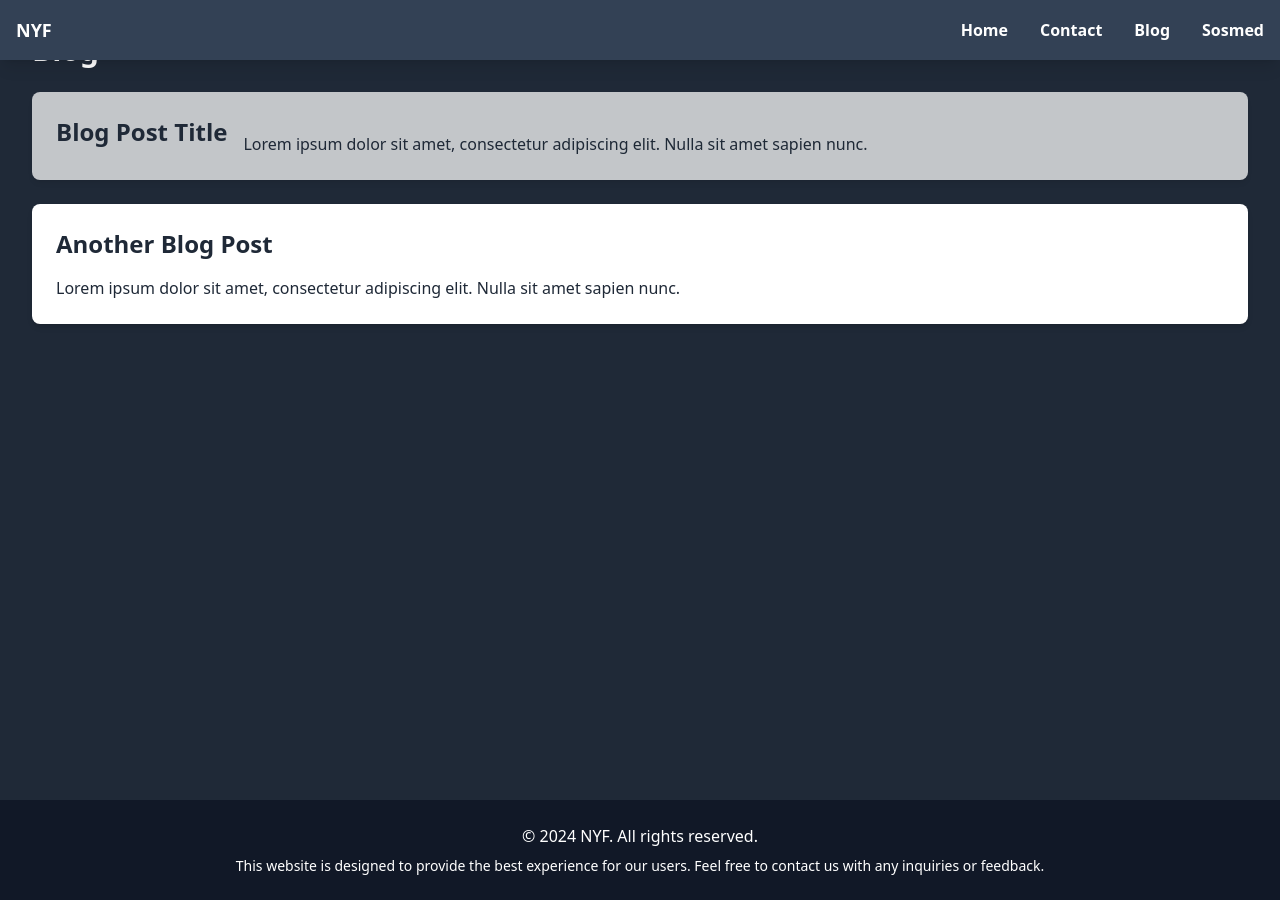
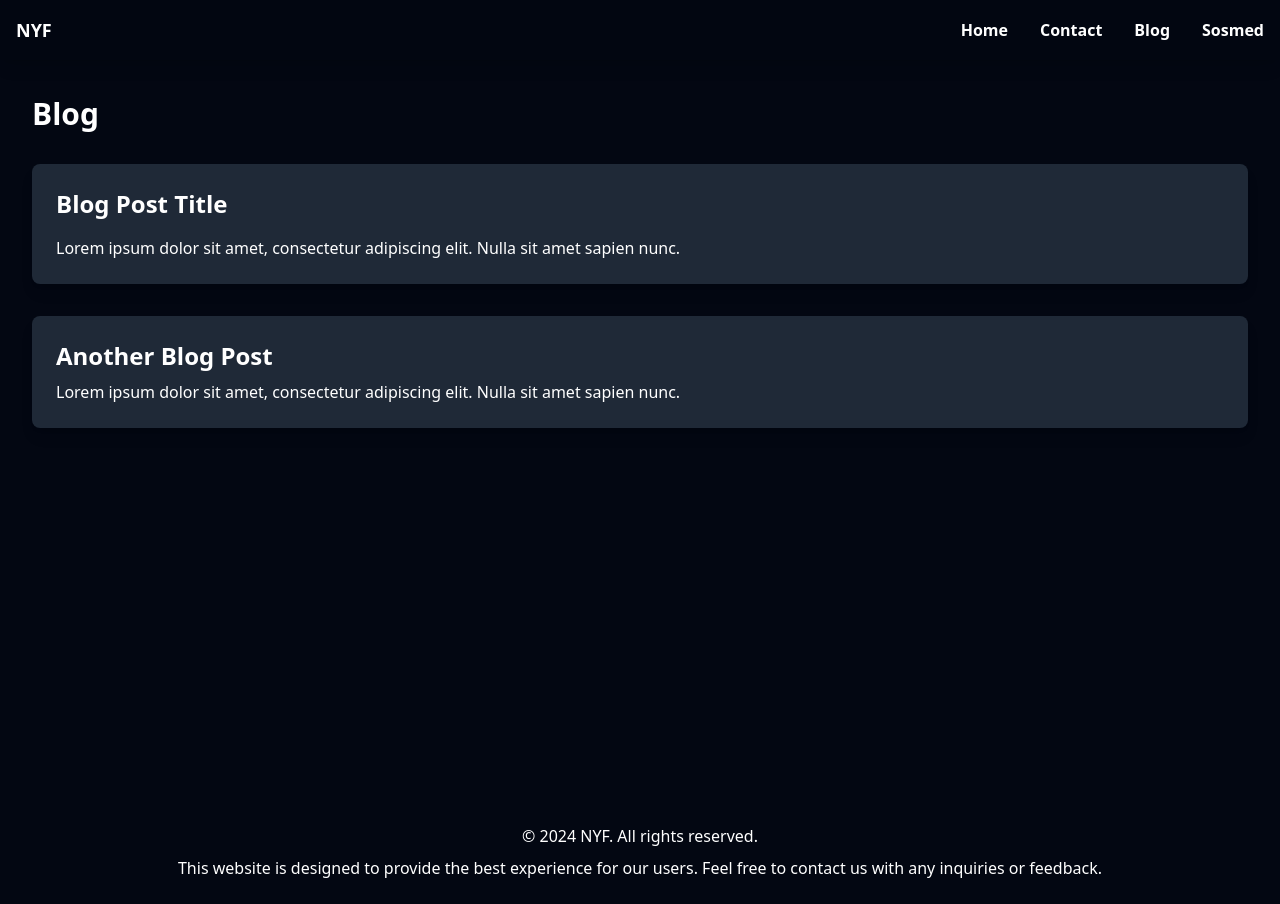
Before and after one commit to CaturSetyono/NYF, a React (Vite) app: page /blog in a window 1280 px wide. Built offline with nearby package versions, Linux system fonts and the light colour scheme.

Commit message:
Membuat dan Custom Components

```diff
--- a/package.json
+++ b/package.json
@@ -10,6 +10,10 @@
     "preview": "vite preview"
   },
   "dependencies": {
+    "@fortawesome/fontawesome-svg-core": "^6.6.0",
+    "@fortawesome/free-brands-svg-icons": "^6.6.0",
+    "@fortawesome/free-solid-svg-icons": "^6.6.0",
+    "@fortawesome/react-fontawesome": "^0.2.2",
     "react": "^18.3.1",
     "react-dom": "^18.3.1",
     "react-icons": "^5.3.0",
--- a/src/Components/Footer.jsx
+++ b/src/Components/Footer.jsx
@@ -2,14 +2,16 @@ import React from 'react';
 
 const Footer = () => {
   return (
-    <footer className="bg-gray-900 text-white py-6 ">
-      <div className="container mx-auto text-center">
-        <p className="text-sm md:text-base">
-          &copy; {new Date().getFullYear()} NYF. All rights reserved.
-        </p>
-        <p className="mt-2 text-xs md:text-sm">
-          This website is designed to provide the best experience for our users. Feel free to contact us with any inquiries or feedback.
-        </p>
+    <footer className="bg-gray-950 text-white py-6">
+      <div className="container mx-auto px-4">
+        <div className="text-center">
+          <p className="text-xs sm:text-sm md:text-base">
+            &copy; {new Date().getFullYear()} NYF. All rights reserved.
+          </p>
+          <p className="mt-2 text-xs sm:text-sm md:text-base">
+            This website is designed to provide the best experience for our users. Feel free to contact us with any inquiries or feedback.
+          </p>
+        </div>
       </div>
     </footer>
   );
--- a/src/Components/Navbar.jsx
+++ b/src/Components/Navbar.jsx
@@ -6,26 +6,26 @@ const Navbar = () => {
   const [isOpen, setIsOpen] = useState(false);
 
   return (
-    <nav className="bg-slate-700 shadow-lg fixed w-full top-0 left-0 z-50">
+    <nav className="bg-gray-950 bg-opacity-90 backdrop-blur-md shadow-lg fixed w-full top-0 left-0 z-50">
       <div className="container mx-auto p-4 flex justify-between items-center">
         <div className="text-white font-bold text-lg">NYF</div>
-        <ul className={`md:flex space-x-8 text-white font-semibold ${isOpen ? 'block' : 'hidden'} md:block transition-all duration-300`}>
-          <li>
-          <HashLink smooth to="/NYF/#home" className="hover:text-blue-300">Home</HashLink>
-          </li>
-          <li>
-            <HashLink smooth to="/NYF/#contact" className="hover:text-blue-300">Contact</HashLink>
-          </li>
-          <li>
-            <Link to="/blog" className="hover:text-blue-300">Blog</Link>
-          </li>
-          <li>
-            <Link to="/sosmed" className="hover:text-blue-300">Sosmed</Link>
-          </li>
-        </ul>
         <div className="md:hidden text-white cursor-pointer" onClick={() => setIsOpen(!isOpen)}>
           {isOpen ? 'Close' : 'Menu'}
         </div>
+        <ul className={`md:flex md:space-x-8 text-white font-semibold absolute md:static bg-gray-950 w-full left-0 md:w-auto md:bg-transparent transition-all duration-300 ease-in ${isOpen ? 'top-16 opacity-100' : 'top-[-300px] opacity-0'} md:opacity-100`}>
+          <li className="text-center md:text-left my-2 md:my-0">
+            <HashLink smooth to="/NYF/#home" className="block py-2 md:py-0 hover:text-cyan-500">Home</HashLink>
+          </li>
+          <li className="text-center md:text-left my-2 md:my-0">
+            <HashLink smooth to="/NYF/#contact" className="block py-2 md:py-0 hover:text-cyan-500">Contact</HashLink>
+          </li>
+          <li className="text-center md:text-left my-2 md:my-0">
+            <Link to="/blog" className="block py-2 md:py-0 hover:text-cyan-500">Blog</Link>
+          </li>
+          <li className="text-center md:text-left my-2 md:my-0">
+            <Link to="/sosmed" className="block py-2 md:py-0 hover:text-cyan-500">Sosmed</Link>
+          </li>
+        </ul>
       </div>
     </nav>
   );
--- a/src/Pages/Blog.jsx
+++ b/src/Pages/Blog.jsx
@@ -2,17 +2,17 @@ import React from 'react';
 
 const Blog = () => {
   return (
-    <div className="min-h-screen bg-gray-800 p-8 ">
+    <div className="min-h-screen bg-gray-950 p-8 pt-24">
       <div className="container mx-auto text-white">
-        <h1 className="text-3xl font-bold mb-6">Blog</h1>
-        <div className="space-y-6">
-          <div className="bg-white text-gray-800 p-6 rounded-lg shadow-md animate-pulse flex space-x-4">
+        <h1 className="text-3xl font-bold mb-8">Blog</h1>
+        <div className="space-y-8">
+          <div className="bg-gray-800 text-white p-6 rounded-lg shadow-lg flex flex-col space-y-4">
             <h2 className="text-2xl font-bold">Blog Post Title</h2>
-            <p className="mt-4">Lorem ipsum dolor sit amet, consectetur adipiscing elit. Nulla sit amet sapien nunc.</p>
+            <p className="mt-2">Lorem ipsum dolor sit amet, consectetur adipiscing elit. Nulla sit amet sapien nunc.</p>
           </div>
-          <div className="bg-white text-gray-800 p-6 rounded-lg shadow-md">
+          <div className="bg-gray-800 text-white p-6 rounded-lg shadow-lg">
             <h2 className="text-2xl font-bold">Another Blog Post</h2>
-            <p className="mt-4">Lorem ipsum dolor sit amet, consectetur adipiscing elit. Nulla sit amet sapien nunc.</p>
+            <p className="mt-2">Lorem ipsum dolor sit amet, consectetur adipiscing elit. Nulla sit amet sapien nunc.</p>
           </div>
         </div>
       </div>
--- a/src/Pages/Home.jsx
+++ b/src/Pages/Home.jsx
@@ -1,25 +1,58 @@
-import React from 'react';
+import React from "react";
+import { HashLink } from 'react-router-hash-link';
 
 const Home = () => {
   return (
-    <div className="bg-gray-800 text-white">
-      <div id="home" className="min-h-screen flex flex-col justify-center items-center pt-16 md:pt-24 px-4">
+    <div className="bg-gray-950 text-white">
+      <div
+        id="home"
+        className="min-h-screen flex flex-col justify-center items-center pt-16 md:pt-24 px-4"
+      >
         <div className="text-center">
           <h1 className="text-4xl md:text-6xl font-bold animate-typing overflow-hidden whitespace-nowrap border-r-4 border-r-white pr-5">
             Welcome to NYF
           </h1>
           <p className="mt-4 text-lg md:text-2xl">Your journey begins here.</p>
-          <button className="mt-8 px-6 py-3 bg-white text-gray-800 rounded-lg font-semibold hover:bg-slate-200">
-            Get Started
-          </button>
+           <HashLink smooth to="#about">
+            <button className="mt-8 px-6 py-3 bg-white text-gray-800 rounded-lg font-semibold hover:bg-slate-200">
+              Get Started
+            </button>
+            </HashLink>
         </div>
       </div>
-
-      <div id="contact" className="min-h-screen flex flex-col justify-center items-center bg-gray-900 text-white pt-16 md:pt-24 px-4">
+      <div
+        id="about"
+        className="border-t-2 border-gray-800 min-h-screen flex flex-col justify-center items-center bg-gray-950 text-white pt-16 md:pt-16 px-4"
+      >
+        <div className="flex flex-col md:flex-row max-w-5xl w-full p-8 gap-8">
+          <div className="flex-1">
+            <h2 className="text-3xl md:text-4xl font-bold mb-4">About Us</h2>
+            <p className="text-gray-300 mb-8 leading-relaxed">
+              Welcome to NYF, your ultimate destination for all things gaming. We
+              are a team of dedicated enthusiasts who are passionate about
+              gaming. We believe that gaming is not just a hobby, but a
+              passion. We strive to provide our users with the best gaming
+              experience possible.
+            </p>
+          </div>
+          <div className="flex-1 flex justify-center items-center">
+            <img
+              className="rounded-lg shadow-lg max-w-[300px] h-auto"
+              src="https://images.unsplash.com/photo-1614289371518-722f2615943d?ixlib=rb-1.2.1&ixid=MnwxMjA3fDB8MHxwaG90by1wYWdlfHx8fGVufDB8fHx8&auto=format&fit=crop&w=1170&q=80"
+              alt="About Us"
+            />
+          </div>
+        </div>
+      </div>
+      <div
+        id="contact"
+        className="border-t-2 border-gray-800 min-h-screen flex flex-col justify-center items-center bg-gray-950 text-white pt-16 md:pt-16 px-4"
+      >
         <div className="max-w-2xl w-full p-8">
           <h2 className="text-3xl font-bold mb-4 text-center">Get in Touch</h2>
           <p className="text-lg text-gray-300 mb-8 text-center">
-            Interested in working with me or hiring me for your next project? Drop me a line and let's make it happen.
+            Interested in working with me or hiring me for your next project?
+            Drop me a line and let's make it happen.
           </p>
           <form>
             <div className="mb-4">
@@ -42,28 +75,15 @@ const Home = () => {
                 className="w-full mt-2 p-3 bg-gray-800 text-white border border-gray-700 rounded-lg focus:outline-none focus:ring-2 focus:ring-teal-400"
               ></textarea>
             </div>
-            <button type="submit" className="w-full bg-teal-500 text-white p-3 rounded-lg font-semibold hover:bg-teal-600">
+            <button
+              type="submit"
+              className="w-full bg-sky-500 text-white p-3 rounded-lg font-semibold hover:bg-sky-600"
+            >
               Send
             </button>
           </form>
-          <div className="flex justify-center mt-8 space-x-4">
-            <a href="#" className="text-white hover:text-teal-400">
-              <i className="fab fa-facebook-f"></i>
-            </a>
-            <a href="#" className="text-white hover:text-teal-400">
-              <i className="fab fa-instagram"></i>
-            </a>
-            <a href="#" className="text-white hover:text-teal-400">
-              <i className="fab fa-linkedin"></i>
-            </a>
-            <a href="#" className="text-white hover:text-teal-400">
-              <i className="fab fa-github"></i>
-            </a>
-            <a href="#" className="text-white hover:text-teal-400">
-              <i className="fas fa-envelope"></i>
-            </a>
-          </div>
-          <button className="mt-8 bg-transparent text-teal-500 border border-teal-500 px-6 py-2 rounded-lg hover:bg-teal-500 hover:text-white">
+
+          <button className="mt-8 bg-transparent text-sky-500 border border-sky-500 px-6 py-2 rounded-lg hover:bg-sky-500 hover:text-white">
             <i className="fas fa-download"></i> Download CV
           </button>
         </div>
--- a/src/Pages/Sosmed.jsx
+++ b/src/Pages/Sosmed.jsx
@@ -2,13 +2,13 @@ import React from 'react';
 
 const Sosmed = () => {
   return (
-    <div className="min-h-screen bg-gray-800 text-white flex justify-center items-center p-8">
+    <div className="min-h-screen bg-gray-950 text-white flex justify-center items-center p-8">
       <div className="text-center">
         <h1 className="text-4xl font-bold mb-4">Connect with Us on Social Media</h1>
         <div className="flex space-x-4 justify-center mt-8">
-          <a href="#" className="bg-blue-500 p-4 rounded-lg hover:bg-blue-600">Facebook</a>
-          <a href="#" className="bg-blue-400 p-4 rounded-lg hover:bg-blue-500">Discord</a>
-          <a href="#" className="bg-pink-500 p-4 rounded-lg hover:bg-pink-600">Instagram</a>
+          <a href="https://web.facebook.com/profile.php?id=61562408777448" className="bg-blue-500 p-4 rounded-lg hover:bg-blue-600">Facebook</a>
+          <a href="https://discord.gg/z4A33TWN" className="bg-blue-400 p-4 rounded-lg hover:bg-blue-500">Discord</a>
+          <a href="https://www.instagram.com/notyourfriend_id/" className="bg-pink-500 p-4 rounded-lg hover:bg-pink-600">Instagram</a>
         </div>
       </div>
     </div>
```
Also changed, not shown: 1 other file (tests, documents, lock files or other folders).
